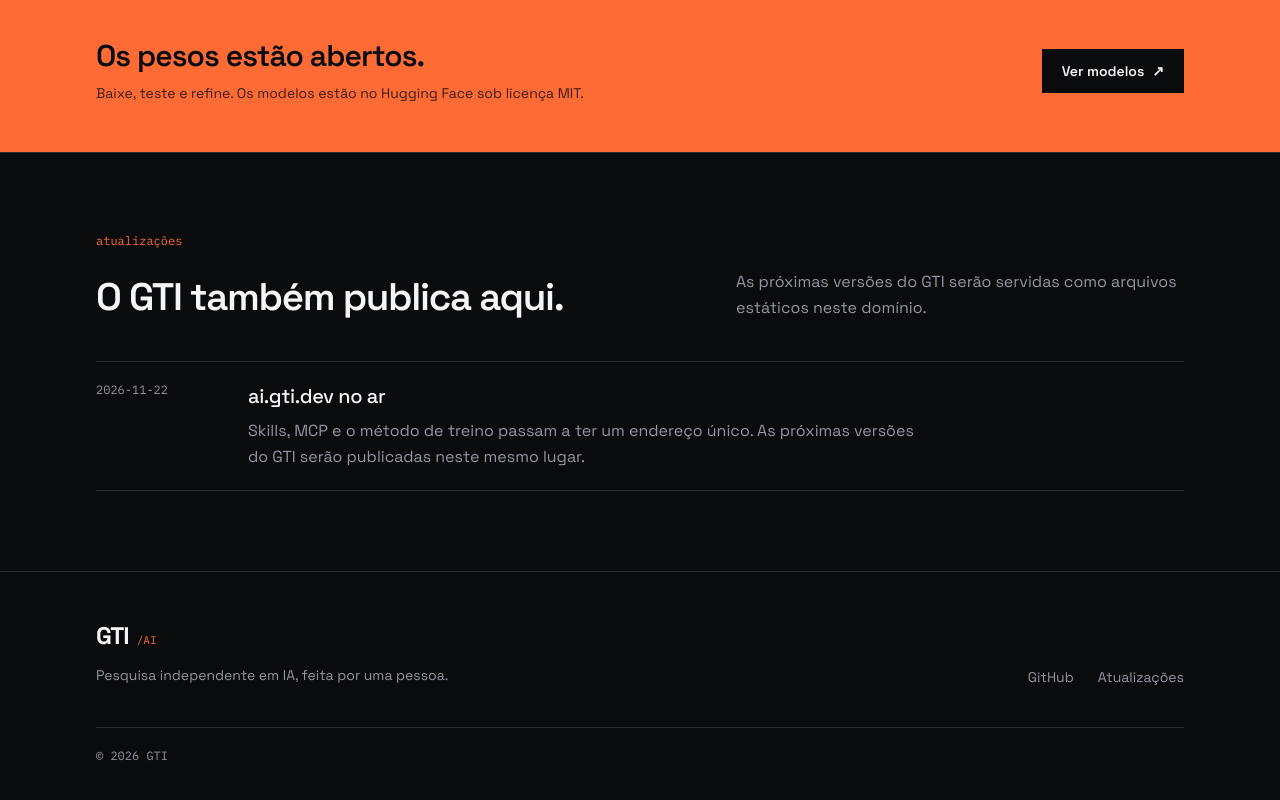
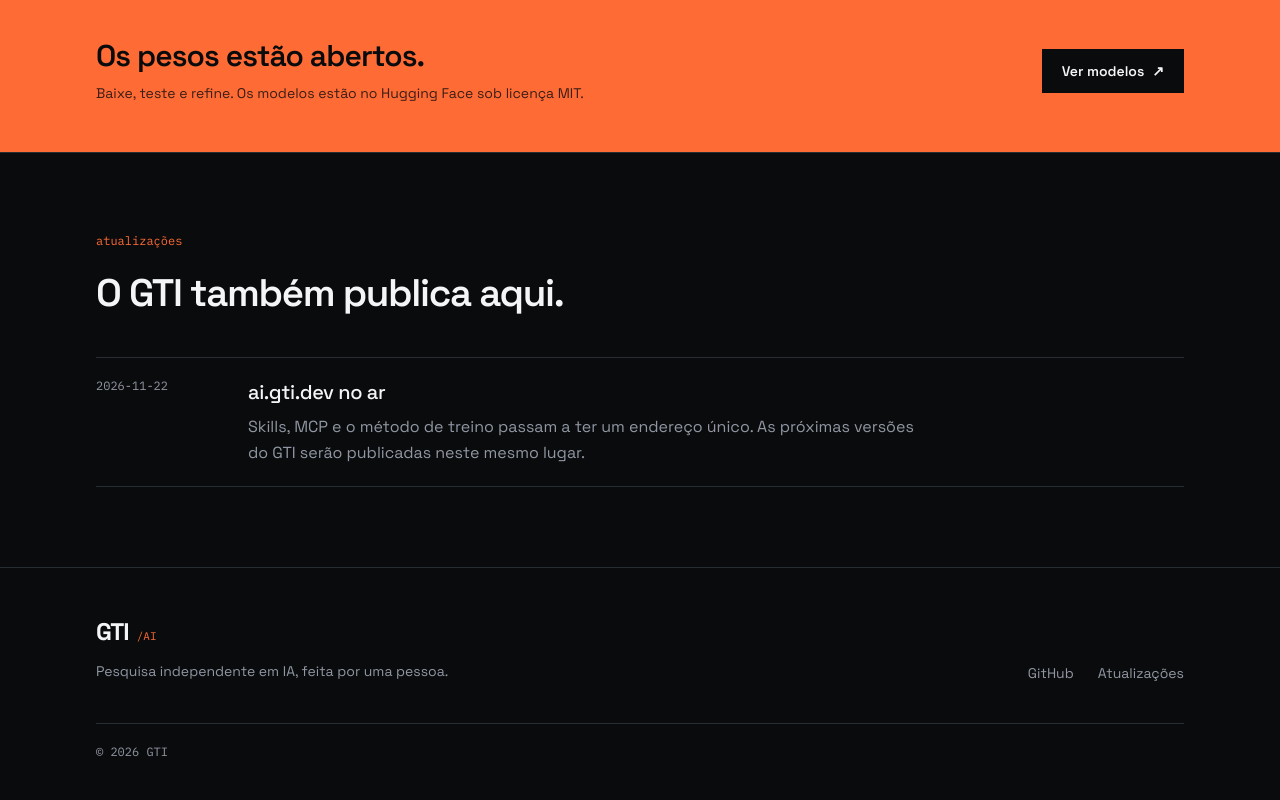
Before and after one commit to gtihq/ai-site, an Astro site: page / in a window 1280 px wide. Shown: the part 2580-3380 px from the top of the page. Built offline with nearby package versions, Linux system fonts and the light colour scheme; Astro itself is replaced by a stand-in of ours.

Commit message:
chore: remove updates intro sentence

```diff
--- a/src/components/PageContent.astro
+++ b/src/components/PageContent.astro
@@ -181,12 +181,9 @@ const t = translations(lang);
 <section id="atualizacoes" class="border-t border-line">
   <div class="mx-auto max-w-6xl px-5 py-16 sm:px-8 sm:py-20">
     <p class="font-mono text-xs text-accent">{t.updates.eyebrow}</p>
-    <div class="mt-5 flex flex-wrap items-end justify-between gap-6">
-      <h2 class="max-w-xl text-[clamp(1.75rem,3vw,2.5rem)] font-semibold leading-tight tracking-[-0.035em]">
-        {t.updates.title}
-      </h2>
-      <p class="max-w-md leading-relaxed text-muted">{t.updates.intro}</p>
-    </div>
+    <h2 class="mt-5 max-w-xl text-[clamp(1.75rem,3vw,2.5rem)] font-semibold leading-tight tracking-[-0.035em]">
+      {t.updates.title}
+    </h2>
 
     <ul class="mt-10 border-t border-line">
       {updates.map((update) => (
--- a/src/i18n/ui.ts
+++ b/src/i18n/ui.ts
@@ -88,7 +88,6 @@ const pt = {
   updates: {
     eyebrow: 'atualizações',
     title: 'O GTI também publica aqui.',
-    intro: 'As próximas versões do GTI serão servidas como arquivos estáticos neste domínio.',
   },
   footer: {
     tagline: 'Pesquisa independente em IA, feita por uma pessoa.',
@@ -184,7 +183,6 @@ const en: typeof pt = {
   updates: {
     eyebrow: 'updates',
     title: 'GTI publishes here too.',
-    intro: 'Future GTI releases will be served as static files on this domain.',
   },
   footer: {
     tagline: 'Independent AI research, done by one person.',
```
